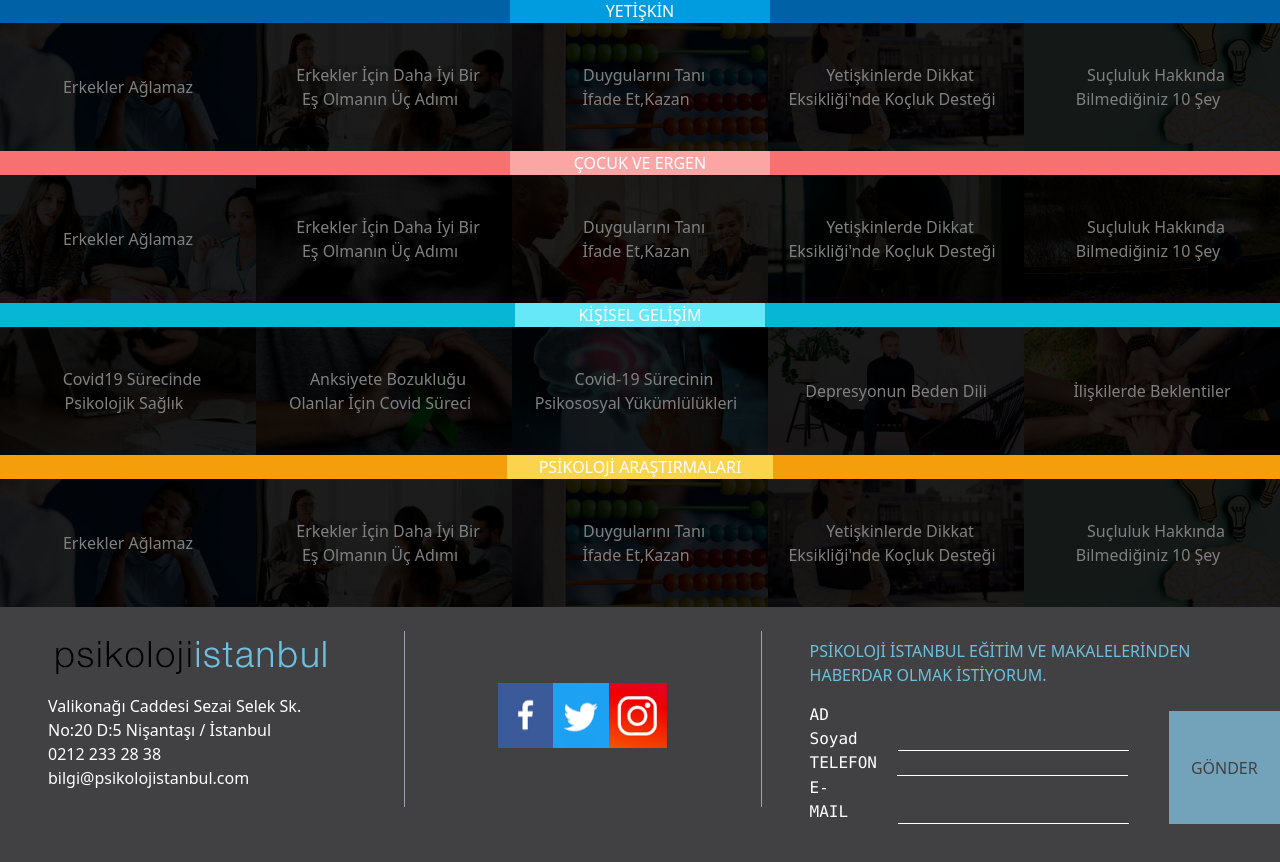
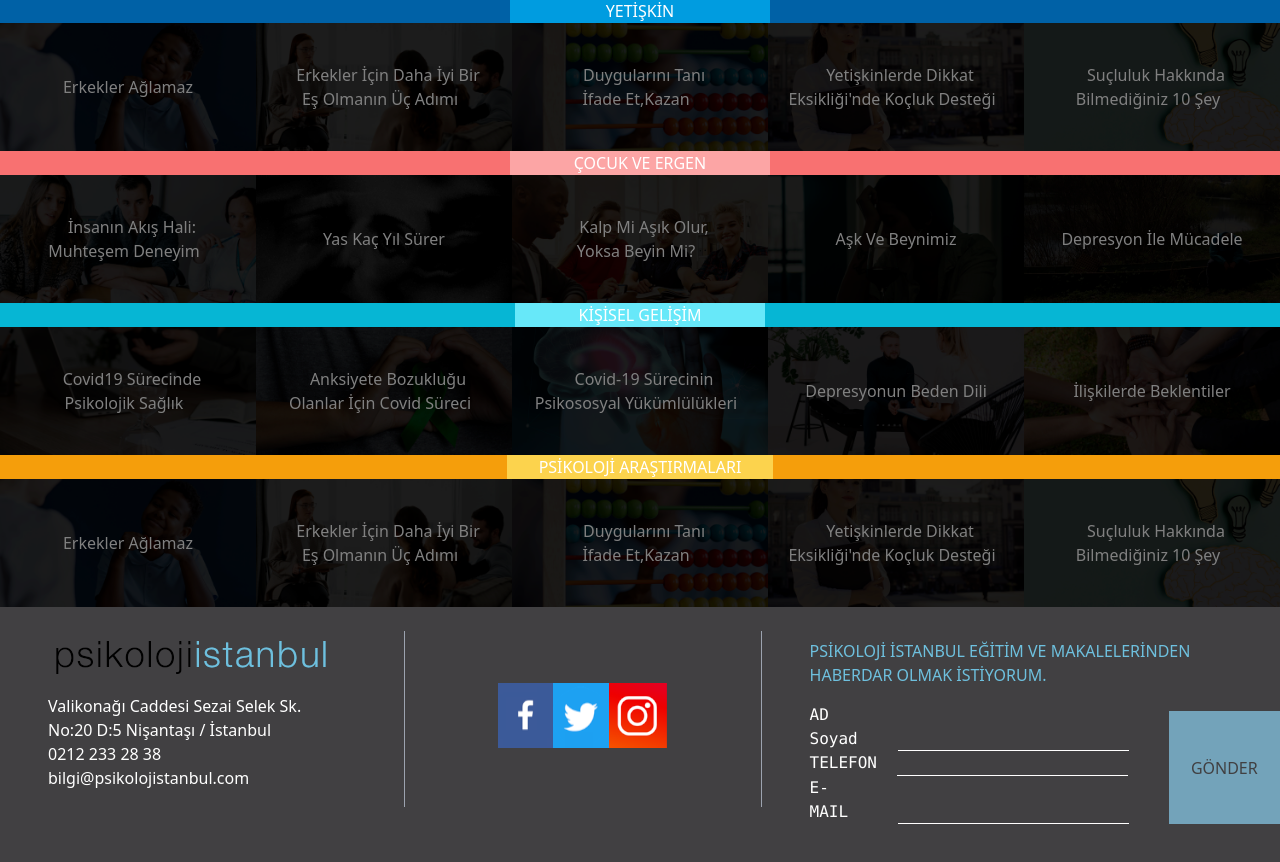
Before and after one commit to sfburaktrn/Web-design-3-pages-, a React (Create React App) app in the folder proje/: page / in a window 1280 px wide. Shown: the part 1945-2807 px from the top of the page. Built offline with nearby package versions, Linux system fonts and the light colour scheme.

Commit message:
update responsive and main text

```diff
--- a/proje/src/Pages/Slider2.js
+++ b/proje/src/Pages/Slider2.js
@@ -146,7 +146,7 @@ function Slider2() {
   return (
     <section className="h-screen flex flex-col">
       <header>
-        <div className="flex justify-end mr-4 mt-3">
+        <div className="flex lg:justify-end sm:justify-center mr-4 mt-3">
           <a href="register.html" className="btn btn-primary">
             Üye OL
           </a>
@@ -534,7 +534,10 @@ function Slider2() {
             <img className="mx-auto w-full" src={layer62} alt="ce1" />
             <div className="absolute top-0 left-0 w-full h-full flex flex-col justify-center text-center items-center">
               <p className="text-white text-base font-extralight">
-                <span className="p-2">Erkekler Ağlamaz</span>
+                <span className="p-2">
+                  İnsanın Akış Hali:
+                  <br /> Muhteşem Deneyim
+                </span>
               </p>
             </div>
           </div>
@@ -551,9 +554,7 @@ function Slider2() {
             <img className="mx-auto w-full" src={layer65} alt="ce1" />
             <div className="absolute top-0 left-0 w-full h-full flex flex-col justify-center text-center items-center">
               <p className="text-white text-base font-extralight">
-                <span className="p-2">
-                  Erkekler İçin Daha İyi Bir <br /> Eş Olmanın Üç Adımı
-                </span>
+                <span className="p-2">Yas Kaç Yıl Sürer</span>
               </p>
             </div>
           </div>
@@ -570,8 +571,8 @@ function Slider2() {
             <div className="absolute top-0 left-0 w-full h-full flex flex-col justify-center text-center items-center">
               <p className="text-white text-base font-extralight">
                 <span className="p-2">
-                  Duygularını Tanı
-                  <br /> İfade Et,Kazan
+                  Kalp Mi Aşık Olur,
+                  <br /> Yoksa Beyin Mi?
                 </span>
               </p>
             </div>
@@ -588,10 +589,7 @@ function Slider2() {
             <img className="mx-auto w-full" src={layer64} alt="ce1" />
             <div className="absolute top-0 left-0 w-full h-full flex flex-col justify-center text-center items-center">
               <p className="text-white text-base font-extralight">
-                <span className="p-2">
-                  Yetişkinlerde Dikkat
-                  <br /> Eksikliği'nde Koçluk Desteği
-                </span>
+                <span className="p-2">Aşk Ve Beynimiz</span>
               </p>
             </div>
           </div>
@@ -607,9 +605,7 @@ function Slider2() {
             <img className="mx-auto w-full" src={layer66} alt="ce1" />
             <div className="absolute top-0 left-0 w-full h-full flex flex-col justify-center text-center items-center">
               <p className="text-white text-base font-extralight">
-                <span className="p-2">
-                  Suçluluk Hakkında <br /> Bilmediğiniz 10 Şey
-                </span>
+                <span className="p-2">Depresyon İle Mücadele</span>
               </p>
             </div>
           </div>
```
